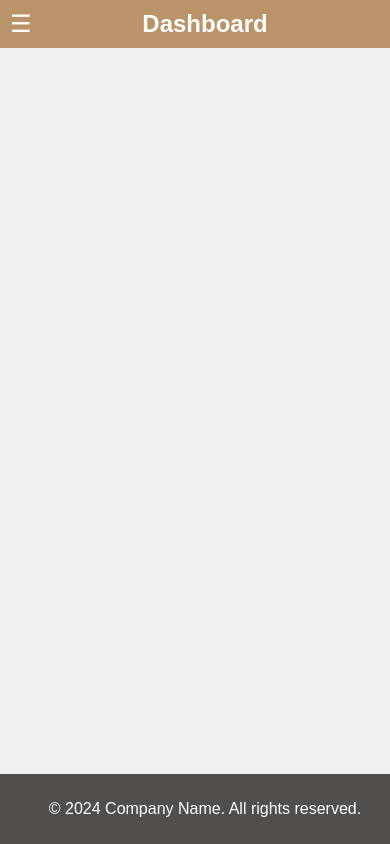
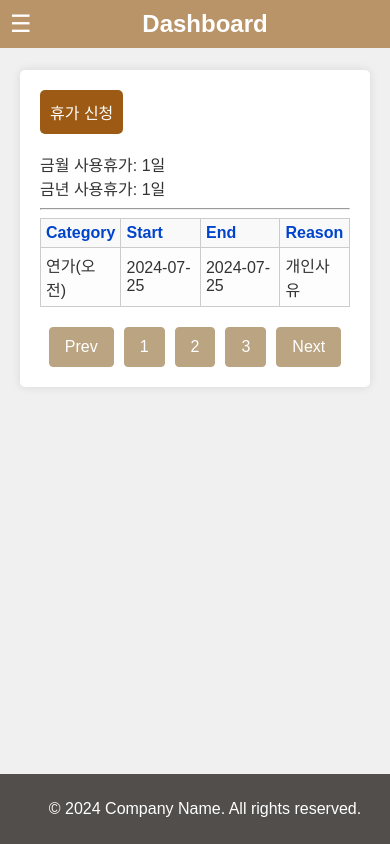
Before and after one commit to jang-sw/Commuting-system-front, a Vue app: page /leave in a window 390 px wide. Built offline with nearby package versions, Linux system fonts and the light colour scheme.

Commit message:
기본 화면 구성 완료

```diff
--- a/src/App.vue
+++ b/src/App.vue
@@ -49,7 +49,16 @@ Header{
   position: fixed;
   width: 100%;
 }
-
+.modal-background{
+  z-index: 1;
+  background-color: #333333a6;
+  height: 100%;
+  width: 100%;
+  position: fixed;
+  top: 0;
+  left: 0;
+  display: none;
+}
 @media (max-width: 768px) {
     Main {
         margin-left: 0;
--- a/src/components/layouts/Header.vue
+++ b/src/components/layouts/Header.vue
@@ -28,6 +28,7 @@
             },
             navigateTo(path: string) {
                 this.$router.push(path);
+                this.toggleMenu()
             }
         }
     });
--- a/src/components/layouts/Menu.vue
+++ b/src/components/layouts/Menu.vue
@@ -19,7 +19,17 @@
         methods: {
             navigateTo(path: string) {
                 this.$router.push(path);
-            }
+                this.toggleMenu();
+            },
+            toggleMenu(){
+                const sidebar = document.getElementById('sidebar');
+
+                if (sidebar!.style.transform === 'translateX(0px)') {
+					sidebar!.style.transform = 'translateX(-100%)';
+				} else {
+					sidebar!.style.transform = 'translateX(0px)';
+				}
+            },
         }
     });
 </script>
--- a/src/components/sections/History.vue
+++ b/src/components/sections/History.vue
@@ -1,5 +1,35 @@
 <template>
-    <div>근무내역</div>
+    <main>
+        <div class="dashboard">
+            <h2>업무 내역</h2>
+            <hr/>
+            <table>
+                <thead>
+                    <tr>
+                        <th>날짜</th>
+                        <th>구분</th>
+                        <th>출근</th>
+                        <th>퇴근</th>
+                    </tr>
+                </thead>
+                <tbody>
+                    <tr>
+                        <td>2024-07-25</td>
+                        <td>업무</td>
+                        <td>09:00</td>
+                        <td>18:00</td>
+                    </tr>
+                </tbody>
+            </table>
+            <div class="pagination ">
+                <button>Prev</button>
+                <button>1</button>
+                <button>2</button>
+                <button>3</button>
+                <button>Next</button>
+            </div>
+        </div>
+    </main>
 </template>
 
 <script lang="ts">
--- a/src/components/sections/Leave.vue
+++ b/src/components/sections/Leave.vue
@@ -1,5 +1,93 @@
 <template>
-    <div>휴가신청</div>
+    <main>
+        <div class="dashboard" >
+            <button @click="leaveModalOpen()" >휴가 신청</button><br/><br/>
+            금월 사용휴가: 1일<br/>
+            금년 사용휴가: 1일<hr/>
+            <table >
+                <thead>
+                    <tr>
+                        <th>Category</th>
+                        <th>Start</th>
+                        <th>End</th>
+                        <th>Reason</th>
+                    </tr>
+                </thead>
+                <tbody>
+                    <tr>
+                        <td>연가(오전)</td>
+                        <td>2024-07-25</td>
+                        <td>2024-07-25</td>
+                        <td>개인사유</td>
+                    </tr>
+                </tbody>
+            </table>
+            <div class="pagination ">
+                <button>Prev</button>
+                <button>1</button>
+                <button>2</button>
+                <button>3</button>
+                <button>Next</button>
+            </div>
+
+
+
+
+
+
+
+
+
+
+            <div class="modal-background" id="modal-background"></div>
+            <div class="request-container" id="leave-modal">
+                <form id="leaveRequestForm" class="request-form">
+                    <h2>Leave Request <span style="float: right; color:darkgray; cursor: pointer;" @click="leaveModalCloase()">X</span></h2>
+                    <div class="input-group">
+                        <label for="team">Team</label>
+                        <input type="text" id="team" name="team" required>
+                    </div>
+                    <div class="input-group">
+                        <label for="position">Position</label>
+                        <input type="text" id="position" name="position" required>
+                    </div>
+                    <div class="input-group">
+                        <label for="category">휴가 구분</label>
+                        <select type="text" id="category" name="category" required>
+                            <option>연가(오전)</option>
+                            <option>병가(오전)</option>
+                            <option>공가(오전)</option>
+                            <option>연가(오후)</option>
+                            <option>병가(오후)</option>
+                            <option>공가(오후)</option>
+                            <option>연가(종일)</option>
+                            <option>병가(종일)</option>
+                            <option>공가(종일)</option>
+                        </select>
+                    </div>
+                    <div class="input-group">
+                        <label for="name">Name</label>
+                        <input type="text" id="name" name="name" required>
+                    </div>
+                    <div class="input-group">
+                        <label for="startDate">Start Date</label>
+                        <input type="date" id="startDate" name="startDate" required>
+                    </div>
+                    <div class="input-group">
+                        <label for="endDate">End Date</label>
+                        <input type="date" id="endDate" name="endDate" required>
+                    </div>
+                    <div class="input-group">
+                        <label for="reason">Reason</label>
+                        <input id="reason" name="reason" required>
+                    </div>
+                    <button type="submit">Submit</button>
+                    <div id="success-message"></div>
+                </form>
+            </div>
+
+        </div>
+    </main>
 </template>
 
 <script lang="ts">
@@ -13,9 +101,22 @@
             }
         },
         methods: {
-
+            leaveModalOpen(){
+                const modal = document.getElementById('leave-modal');
+                const background = document.getElementById('modal-background');
+                modal!.style.display = 'block';
+                background!.style.display = 'block';
+            },
+            leaveModalCloase(){
+                const modal = document.getElementById('leave-modal');
+                const background = document.getElementById('modal-background');
+                modal!.style.display = 'none';
+                background!.style.display = 'none';
+            }
         }
     });
 </script>
 <style>
+@import "../../css/LeaveStyle.css";
+
 </style>
--- a/src/components/sections/Main.vue
+++ b/src/components/sections/Main.vue
@@ -2,12 +2,12 @@
     <main>
         <div class="dashboard">
             <div class="actions">
-                <button id="clockInBtn" class="clock-in">Clock In</button>
-                <button id="clockOutBtn" class="clock-out">Clock Out</button>
+                <button class="clock-in">업무 시작</button>
+                <button class="clock-out">업무 종료</button>
+                <button class="ooo">외출(자리 비움)</button>
             </div>
             <div class="records">
-                <h3>Recent Attendance Records</h3>
-                <ul id="attendanceRecords"></ul>
+                <h3>현재 상태 : <span style="color: #685e57;">업무 전</span></h3>
             </div>
         </div>
         <div class="dashboard" >
--- /dev/null
+++ b/src/css/LeaveStyle.css
@@ -0,0 +1,186 @@
+
+/* Request Container */
+.request-container {
+    background-color: white;
+    padding: 20px;
+    border-radius: 5px;
+    box-shadow: 0 0 10px rgba(0, 0, 0, 0.1);
+    width: 257px;
+    position: fixed;
+    z-index: 2;
+    top: 10px;
+    left: 40%;
+    display: none;
+}
+
+/* Request Form */
+.request-form {
+    display: flex;
+    flex-direction: column;
+}
+
+.request-form h2 {
+    margin: 0 0 20px 0;
+    text-align: center;
+}
+
+.input-group {
+    margin-bottom: 15px;
+}
+
+.input-group label {
+    margin-bottom: 5px;
+    display: block;
+}
+
+.input-group input {
+    width: 100%;
+    padding: 10px;
+    box-sizing: border-box;
+    border: 1px solid #ccc;
+    border-radius: 5px;
+}
+.input-group select {
+    width: 90%;
+    padding: 10px;
+    box-sizing: border-box;
+    border: 1px solid #ccc;
+    border-radius: 5px;
+}
+
+#success-message {
+    color: green;
+    text-align: center;
+    margin-top: 10px;
+}
+
+/* Records Container */
+.records-container {
+    background-color: white;
+    padding: 20px;
+    border-radius: 5px;
+    box-shadow: 0 0 10px rgba(0, 0, 0, 0.1);
+    width: 80%;
+    max-width: 1000px;
+}
+
+.records-section {
+    margin-top: 20px;
+}
+
+h3 {
+    margin-bottom: 10px;
+    color: #333;
+}
+
+/* Filter Section */
+.filter-section {
+    display: flex;
+    justify-content: center;
+    align-items: center;
+    margin-bottom: 20px;
+    gap: 10px; /* Reduce the gap between elements */
+}
+
+.filter-section label {
+    margin-right: 5px; /* Reduce the margin between label and input */
+    color: #333;
+}
+
+.filter-section input {
+    padding: 5px;
+    border: 1px solid #ccc;
+    border-radius: 5px;
+    margin-right: 10px;
+}
+
+.filter-section button {
+    padding: 10px 20px;
+    border: none;
+    border-radius: 5px;
+    background-color: #0044cc;
+    color: white;
+    cursor: pointer;
+    transition: background-color 0.3s;
+}
+
+.filter-section button:hover {
+    background-color: #002080;
+}
+
+/* Table Styles */
+table {
+    width: 100%;
+    border-collapse: collapse;
+    margin-bottom: 20px;
+}
+
+table, th, td {
+    border: 1px solid #ccc;
+}
+
+th, td {
+    padding: 10px;
+    text-align: left;
+}
+
+th {
+    background-color: #f9f9f9;
+    color: #0044cc;
+}
+
+td {
+    background-color: #fdfdfd;
+}
+
+.pagination {
+    display: flex;
+    justify-content: center;
+    margin-top: 20px;
+}
+.pagination button {
+    padding: 10px 15px;
+    margin: 0 5px;
+    background-color: #baa482;
+    border: 1px solid #baa482;
+    border-radius: 4px;
+    color: #fff;
+    cursor: pointer;
+
+    transition: background-color 0.3s;
+}
+.pagination button:hover {
+    background-color: #937c5b;
+}
+/* Responsive Design */
+@media (max-width: 768px) {
+    .records-container {
+        width: 95%;
+        padding: 10px;
+
+    }
+    .request-container{
+        width: 81%;
+        left: 4%;
+    }
+
+    th, td {
+        padding: 5px;
+    }
+
+    .filter-section {
+        flex-direction: column;
+        align-items: flex-start;
+    }
+
+    .filter-section label {
+        margin-right: 0;
+    }
+
+    .filter-section input,
+    .filter-section button {
+        margin-right: 0;
+        margin-bottom: 10px;
+    }
+
+}
--- a/src/css/MainStyle.css
+++ b/src/css/MainStyle.css
@@ -27,16 +27,25 @@ button {
 .clock-in {
     background-color: #28a745;
     color: white;
-    width: 100px;
+    width: 140px;
     margin-right: 3px;
 }
 .clock-in:hover {
     background-color: #005013;
 }
+.ooo {
+    background-color: #7c6158;
+    color: white;
+    width: 140px;
+}
+.ooo:hover {
+    background-color: #5b3a2f;
+}
 .clock-out {
     background-color: #dc3545;
     color: white;
-    width: 100px;
+    width: 140px;
+    margin-right: 3px;
 }
 .clock-out:hover {
     background-color: #75000c;
@@ -73,3 +82,11 @@ button {
     overflow-y: scroll;
     margin-top: 5px;
 }
+
+/* Hide sidebar on small screens */
+@media (max-width: 768px) {
+    .ooo, .clock-in, .clock-out {
+        width: 100%;
+        margin-bottom: 3px;
+    }
+}
```
